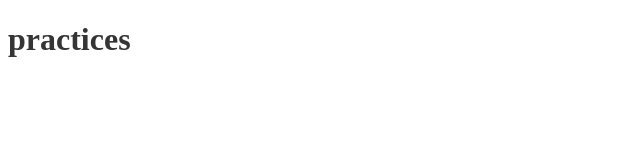
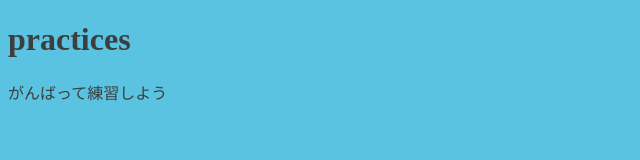
Before and after one commit to harutaaaaa/practices, a plain HTML site: page index.html in a window 1280 px wide. Shown: the top 160 px of the page, without its empty margins (0-640 px from the left). Drawn offline with Linux system fonts and the light colour scheme.

Commit message:
背景色と文字色を追加

```diff
--- a/style.css
+++ b/style.css
@@ -1,7 +1,4 @@
-h1{
-    color: #353535;
+body{
+    background-color: #59c3e1;
+    color: #3e3e3e;
 }
-
-p{
-    font-size: 1000px;
-}
```
